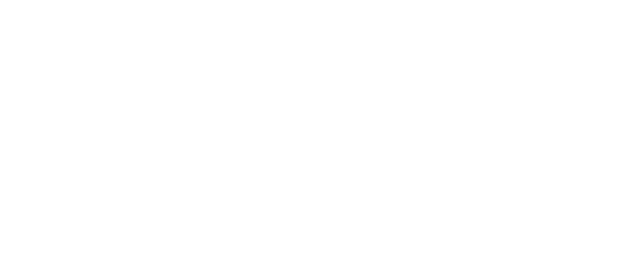
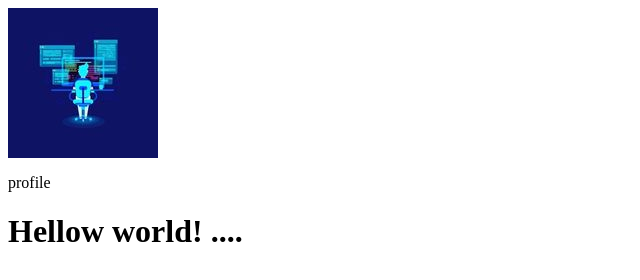
Before and after one commit to INFANT-RYAN/wb, a plain HTML site: page index.html in a window 1280 px wide. Shown: the whole page, without its empty margins (0-640 px from the left). Drawn offline with Linux system fonts and the light colour scheme.

Commit message:
chore: --

```diff
--- a/index.html
+++ b/index.html
@@ -3,8 +3,14 @@
     <meta charset="UTF-8">
     <meta name="viewport" content="width=device-width, initial-scale=1.0">
     <title>profile</title>
+    <style></style>
 </head>
 <body>
+    <img src="wb/src/dp.jpg" alt="db">
+    <p>
+        profile
+    </p>
+    <h1>Hellow world! ....</h1>
 
 </body>
 </html>
```
